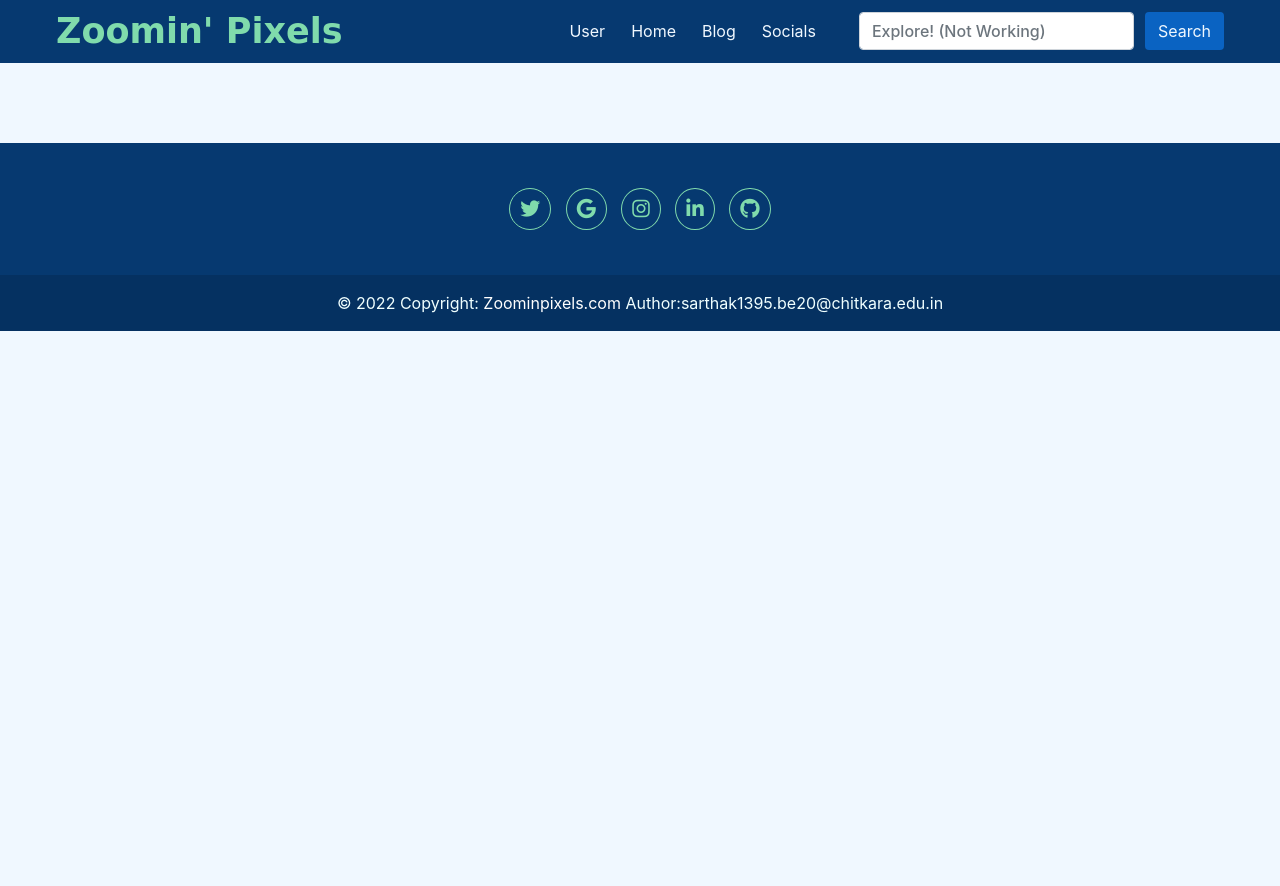
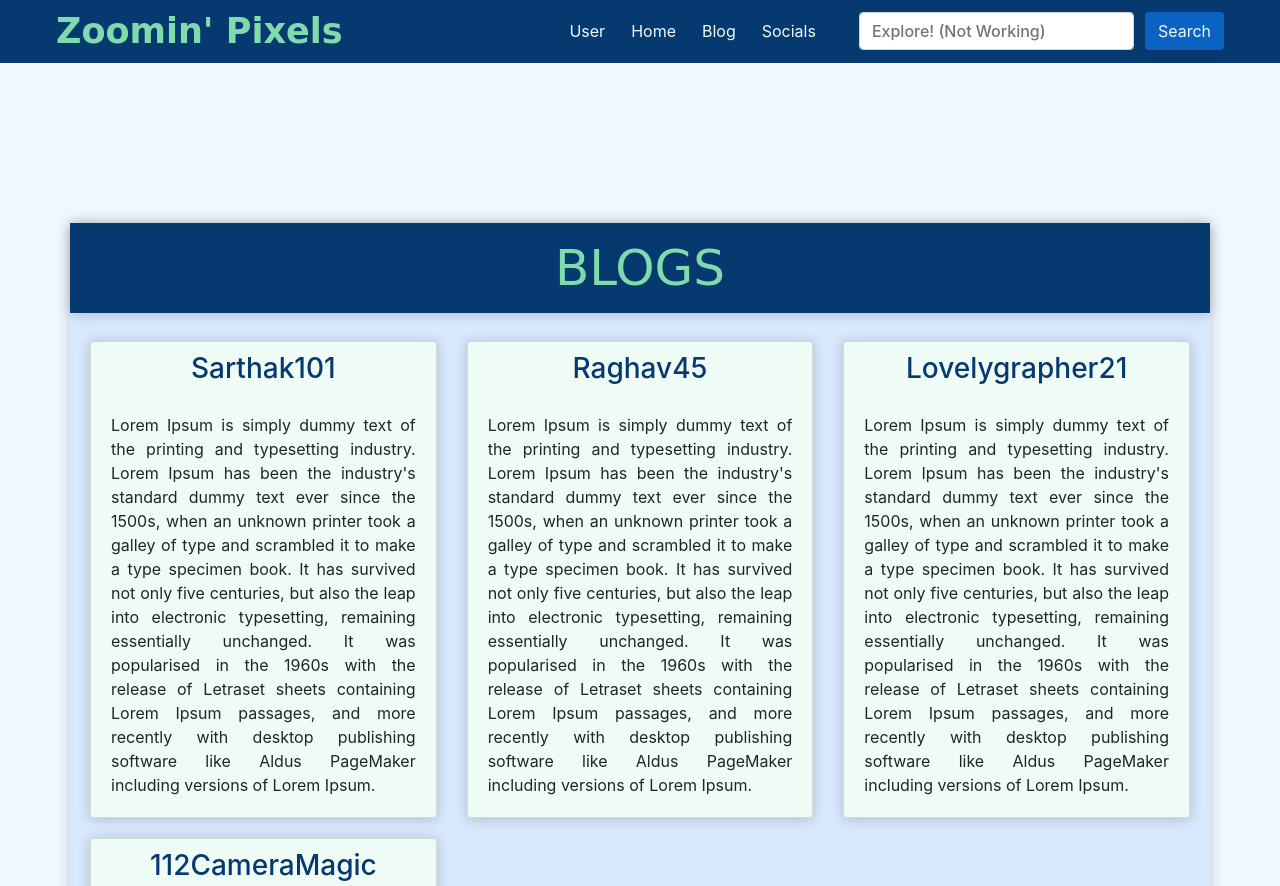
Before and after one commit to itsSarthak101/Sessional-assessment-2, a plain HTML site: page index.html in a window 1280 px wide. Shown: the top 886 px of the page. Before the commit the page ends 800 px from the top, so only its background shows below. Drawn offline with nearby package versions, Linux system fonts and the light colour scheme.

Commit message:
blog cards

```diff
--- a/app_css.css
+++ b/app_css.css
@@ -83,6 +83,39 @@ body {
     margin: 15px;
 }
 
+#blog_div {
+    margin-top: 20vh;
+    padding: 0;
+    background-color: #D8E9FD;
+    box-shadow: 0 1px 13px 0 rgba(0, 0, 0, 0.2);
+}
+#blog_div h1 {
+    text-align: center;
+    background-color: #063970;
+    width: 100%;
+    color: #80DBAC;
+    font-family: 'Fredoka One', cursive;
+    font-size: 50px;
+    padding: 15px 0px 15px 0px;
+    box-shadow: 0 1px 13px 0 rgba(0, 0, 0, 0.2);
+}
+
+#Main_blogDiv {
+    text-align: justify;
+    padding: 20px 20px 0px 20px;
+}
+.card {
+    margin-bottom: 20px;
+    background-color: #EFFBF5;
+
+    box-shadow: 0 1px 13px 0 rgba(0, 0, 0, 0.2);
+}
+.card h3 {
+    text-align: center;
+    color: #063970;
+    padding-top: 10px;
+}
+
 /* Footer */
 #footer {
     margin-top: 10vh;
@@ -101,3 +134,17 @@ body {
 #footer_container a i {
     font-size: 20px;
 }
+
+/* Media Query */
+@media only screen and (max-width: 800px) {
+    .navbar a i {
+        display: block;
+    }
+    #navmenu ul {
+        padding: 0px 0px 0px 0px;
+        margin-right: 0px;
+    }
+    #navmenu ul li {
+        padding: 0px 0px 0px 0px;
+    }
+}
--- a/index.html
+++ b/index.html
@@ -35,6 +35,39 @@
         <!-- Append Image Container -->
         <div class="container" id="image_container"></div>
 
+        <!-- Blog Div -->
+        <div class="container" id="blog_div">
+            <h1>BLOGS</h1>
+                <div class="row" id="Main_blogDiv">
+                    <!-- Pre-written Forms -->
+                    <div class="col-sm-6 col-md-4" id="blog-col">
+                        <div class="card" id="bodyBlog">
+                            <h3 id="blogUser">Sarthak101</h3>
+                            <div class="card-body" id="blogContent">Lorem Ipsum is simply dummy text of the printing and typesetting industry. Lorem Ipsum has been the industry's standard dummy text ever since the 1500s, when an unknown printer took a galley of type and scrambled it to make a type specimen book. It has survived not only five centuries, but also the leap into electronic typesetting, remaining essentially unchanged. It was popularised in the 1960s with the release of Letraset sheets containing Lorem Ipsum passages, and more recently with desktop publishing software like Aldus PageMaker including versions of Lorem Ipsum.</div>
+                        </div>
+                    </div>
+                    <div class="col-sm-6 col-md-4" id="blog-col">
+                        <div class="card" id="bodyBlog">
+                            <h3 id="blogUser">Raghav45</h3>
+                            <div class="card-body" id="blogContent">Lorem Ipsum is simply dummy text of the printing and typesetting industry. Lorem Ipsum has been the industry's standard dummy text ever since the 1500s, when an unknown printer took a galley of type and scrambled it to make a type specimen book. It has survived not only five centuries, but also the leap into electronic typesetting, remaining essentially unchanged. It was popularised in the 1960s with the release of Letraset sheets containing Lorem Ipsum passages, and more recently with desktop publishing software like Aldus PageMaker including versions of Lorem Ipsum.</div>
+                        </div>
+                    </div>
+                    <div class="col-sm-6 col-md-4" id="blog-col">
+                        <div class="card" id="bodyBlog">
+                            <h3 id="blogUser">Lovelygrapher21</h3>
+                            <div class="card-body" id="blogContent">Lorem Ipsum is simply dummy text of the printing and typesetting industry. Lorem Ipsum has been the industry's standard dummy text ever since the 1500s, when an unknown printer took a galley of type and scrambled it to make a type specimen book. It has survived not only five centuries, but also the leap into electronic typesetting, remaining essentially unchanged. It was popularised in the 1960s with the release of Letraset sheets containing Lorem Ipsum passages, and more recently with desktop publishing software like Aldus PageMaker including versions of Lorem Ipsum.</div>
+                        </div>
+                    </div>
+                    <div class="col-sm-6 col-md-4" id="blog-col">
+                        <div class="card" id="bodyBlog">
+                            <h3 id="blogUser">112CameraMagic</h3>
+                            <div class="card-body" id="blogContent">There are many variations of passages of Lorem Ipsum available, but the majority have suffered alteration in some form, by injected humour, or randomised words which don't look even slightly believable. If you are going to use a passage of Lorem Ipsum, you need to be sure there isn't anything embarrassing hidden in the middle of text. All the Lorem Ipsum generators on the Internet tend to repeat predefined chunks as necessary, making this the first true generator on the Internet. It uses a dictionary of over 200 Latin words, combined with a handful of model sentence structures, to generate Lorem Ipsum which looks reasonable. The generated Lorem Ipsum is therefore always free from repetition, injected humour, or non-characteristic words etc.</div>
+                        </div>
+                    </div>
+                </div>
+            </div>
+        </div>
+
         <!-- Footer -->
         <footer class="text-center" id="footer">
             <div class="container" id="footer_container">
```
